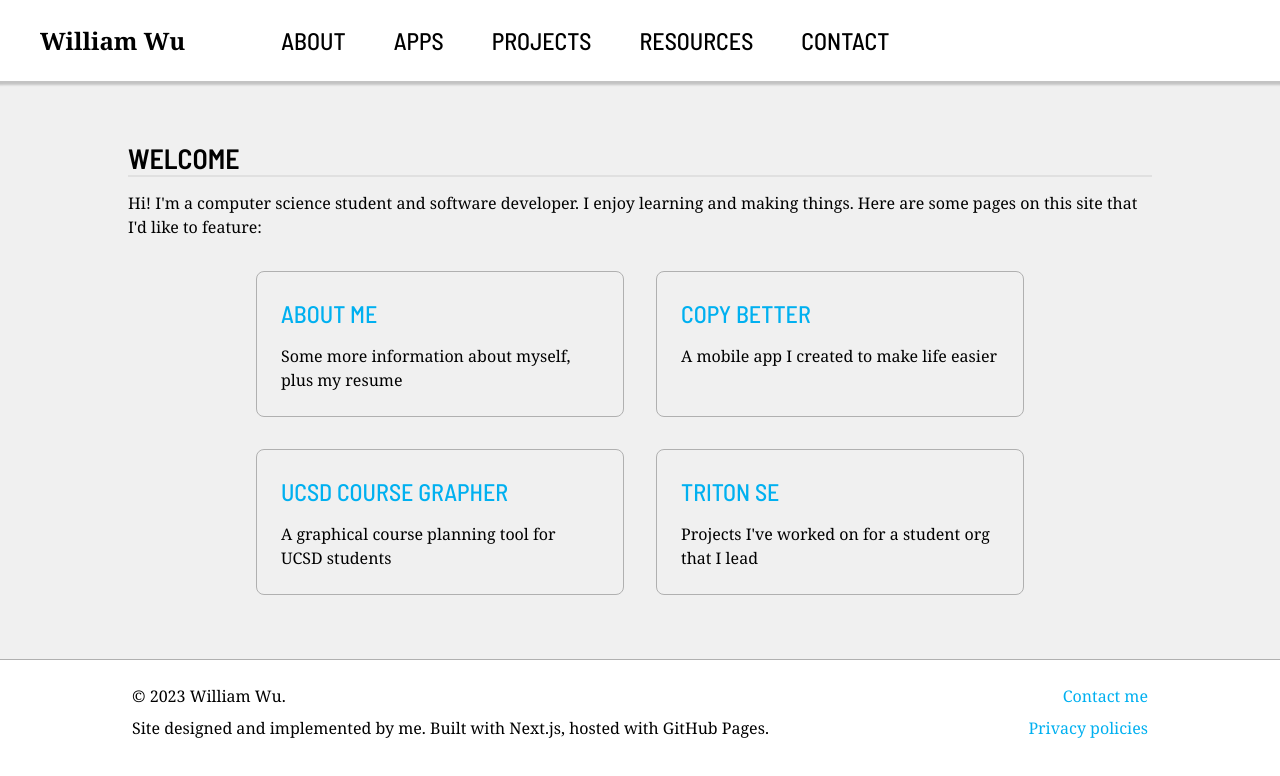
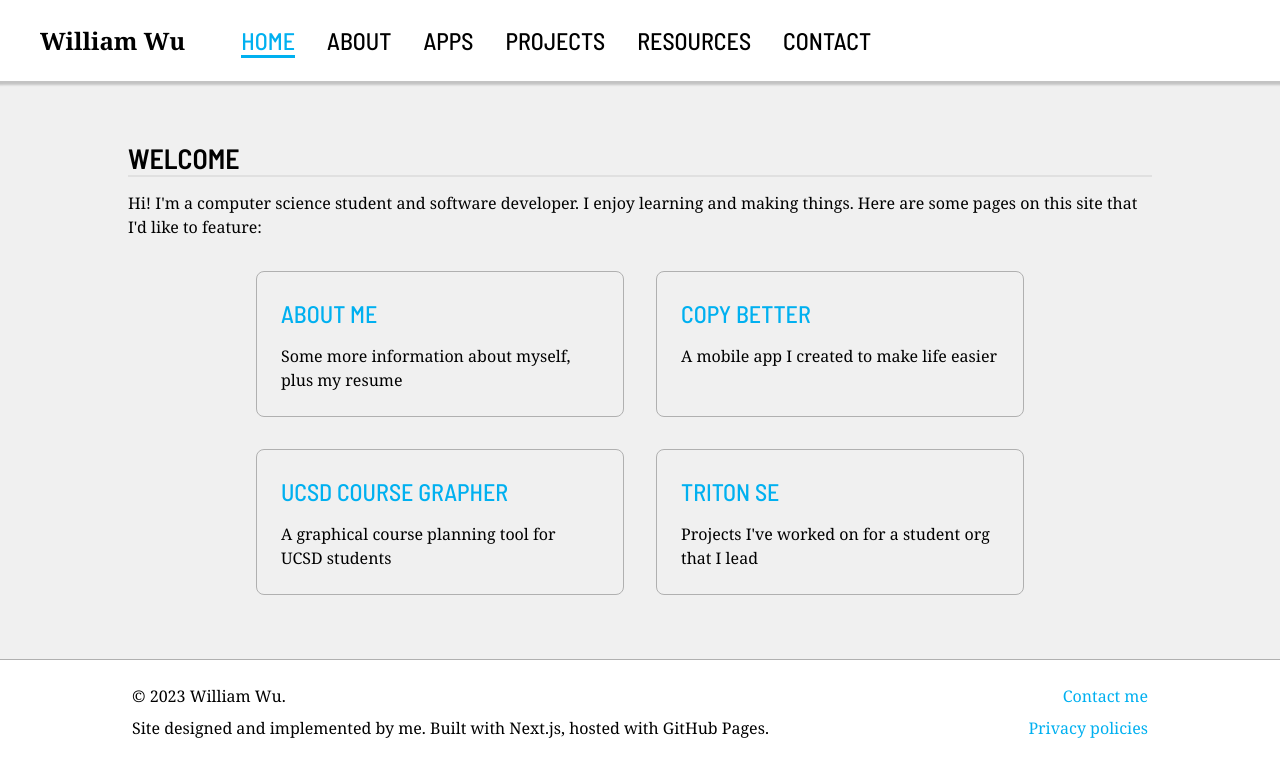
Before and after one commit to wllmwu/wllmwu.github.io, a Next.js app: page / in a window 1280 px wide. Shown: the top 776 px of the page. Built offline with nearby package versions, Linux system fonts and the light colour scheme.

Commit message:
Add Home link back to navbar

```diff
--- a/components/NavigationBar.tsx
+++ b/components/NavigationBar.tsx
@@ -7,7 +7,8 @@ import styles from "../styles/NavigationBar.module.css";
 
 function NavigationBar() {
   const router = useRouter();
-  const currentPath = trimSlashes(router.pathname);
+  const currentPath = trimSlashes(router.pathname).split("/");
+  const currentBase = currentPath.length > 0 ? currentPath[0] : "";
 
   return (
     <nav className={styles.navigationBar}>
@@ -21,7 +22,7 @@ function NavigationBar() {
               href={`/${node.slug}`}
               className={combineClasses(
                 styles.topLink,
-                currentPath.startsWith(node.slug) ? styles.topLinkCurrent : null
+                currentBase === node.slug ? styles.topLinkCurrent : null
               )}
             >
               {node.title.toUpperCase()}
--- a/styles/NavigationBar.module.css
+++ b/styles/NavigationBar.module.css
@@ -27,14 +27,15 @@
 .topLinkList {
   display: flex;
   flex-direction: row;
+  flex-wrap: wrap;
   align-items: baseline;
-  margin-left: 4rem;
+  margin-left: 1rem;
 }
 
 .topLinkItem {
   list-style-type: none;
   position: relative;
-  padding: 0 1.5rem;
+  margin-left: 2rem;
 }
 
 .topLink {
@@ -64,7 +65,6 @@
 
   .topLinkList {
     margin-left: 0;
-    flex-wrap: wrap;
   }
 }
 
--- a/utils/navigation.ts
+++ b/utils/navigation.ts
@@ -5,6 +5,10 @@ export interface SiteNode {
 }
 
 export const siteMap: SiteNode[] = [
+  {
+    slug: "",
+    title: "Home",
+  },
   {
     slug: "about",
     title: "About",
```
